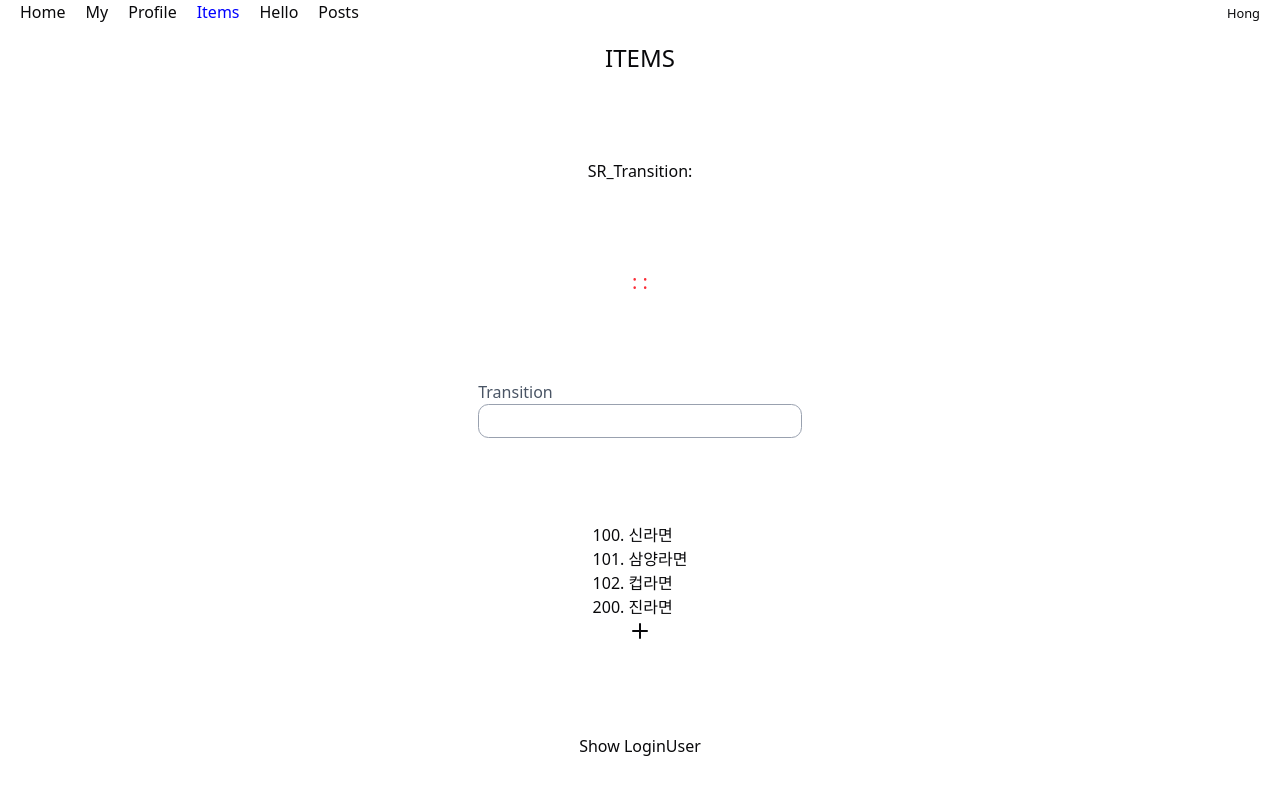
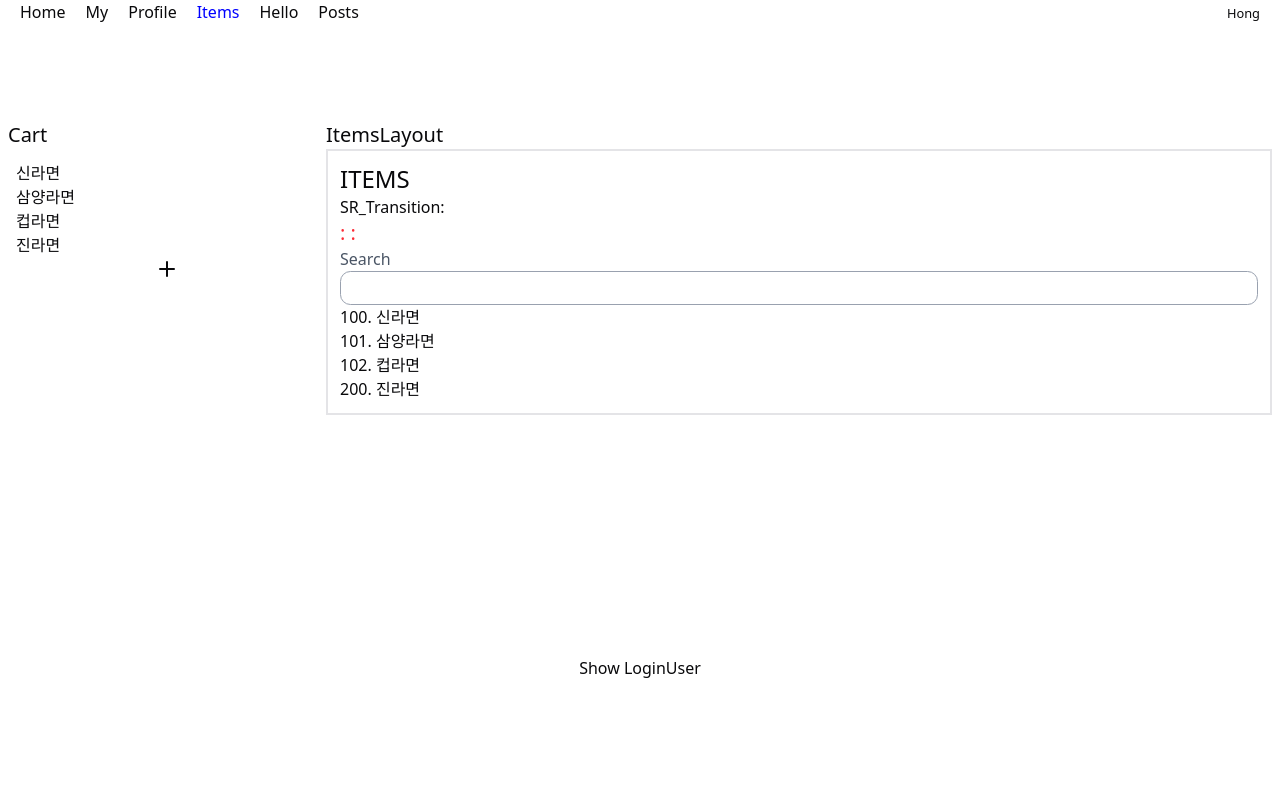
Before and after one commit to ujii/hana8, a React (Vite) app in the folder react/rbvite/: page /items in a window 1280 px wide. Shown: the top 794 px of the page. Built offline with nearby package versions, Linux system fonts and the light colour scheme.

Commit message:
Layout by Outlet

```diff
--- a/react/rbvite/src/App.tsx
+++ b/react/rbvite/src/App.tsx
@@ -11,6 +11,7 @@ import Profile from './components/Profile';
 import NotFound from './NotFound';
 import Items from './components/Items';
 import Item from './components/Item';
+import ItemLayout from './components/ItemLayout';
 
 function App() {
   const profileHandlerRef = useRef<ProfileHandler>(null);
@@ -27,7 +28,7 @@ function App() {
             path='/profile'
             element={<Profile ref={profileHandlerRef} />}
           />
-          <Route path='/items'>
+          <Route path='/items' element={<ItemLayout />}>
             <Route index element={<Items />} />
             <Route path=':id' element={<Item />} />
           </Route>
--- a/react/rbvite/src/components/Item.tsx
+++ b/react/rbvite/src/components/Item.tsx
@@ -16,7 +16,12 @@ import {
   SaveIcon,
 } from 'lucide-react';
 import LabelInput from './ui/LabelInput';
-import { Navigate, useNavigate, useParams } from 'react-router-dom';
+import {
+  Navigate,
+  useNavigate,
+  useParams,
+  useSearchParams,
+} from 'react-router-dom';
 import { Button } from './ui/button';
 
 export default function Item() {
@@ -24,8 +29,11 @@ export default function Item() {
     session: { cart },
   } = useSession();
   const navigate = useNavigate();
+  // q=111&p=222
   const params = useParams<{ id: string }>();
   const id = Number(params.id);
+  const [searchParam, setSearchParam] = useSearchParams({ q: '', p: 'xxx' });
+  console.log('🚀 ~ searchParam:', Object.fromEntries(searchParam.entries()));
 
   const { removeItem, saveItem } = useSession();
   const [isEditing, setEditing] = useState(!id);
@@ -35,6 +43,8 @@ export default function Item() {
 
   useEffect(() => {
     if (isEditing) nameRef.current?.focus();
+    // setSearchParam('q=100&p=200')
+    // setSearchParam({ q: '1000' });
   }, [isEditing]);
 
   const item = !id
@@ -87,7 +97,7 @@ export default function Item() {
     setEditing(false);
     setDirty(false);
 
-    if (!id) navigate(`/items/${savedId}`);
+    if (!id) navigate(`/items/${savedId}`, { replace: true });
   };
 
   const makeEdit = () => {
--- /dev/null
+++ b/react/rbvite/src/components/ItemLayout.tsx
@@ -0,0 +1,41 @@
+import { useSession } from '@/hooks/SessionContext';
+import { Link, Outlet, useNavigate } from 'react-router-dom';
+import Btn from './ui/Btn';
+import { PlusIcon } from 'lucide-react';
+
+export default function ItemLayout() {
+  const {
+    session: { cart },
+  } = useSession();
+
+  const navigate = useNavigate();
+
+  return (
+    <div className='w-full'>
+      <div className='grid grid-cols-4 gap-2'>
+        <div className='borderx'>
+          <h2 className='text-xl mb-3'>Cart</h2>
+          <ul className='ml-2'>
+            {cart.map(({ id, name }) => (
+              <li key={id}>
+                <Link to={`${id}`}>{name}</Link>
+              </li>
+            ))}
+            <li className='text-center'>
+              <Btn onClick={() => navigate('0')} className=''>
+                <PlusIcon />
+              </Btn>
+            </li>
+          </ul>
+        </div>
+
+        <div className='col-span-3'>
+          <h1 className='text-xl'>ItemsLayout</h1>
+          <div className='border-2 p-3'>
+            <Outlet />
+          </div>
+        </div>
+      </div>
+    </div>
+  );
+}
--- a/react/rbvite/src/components/Items.tsx
+++ b/react/rbvite/src/components/Items.tsx
@@ -42,26 +42,17 @@ export default function Items() {
           {searchStr} : {deferredStr} : {debouncedSearchStr}
         </h2>
       )}
-      <LabelInput
-        label='Transition'
-        onChange={handleSearch}
-        autoComplete='off'
-      />
+      <LabelInput label='Search' onChange={handleSearch} autoComplete='off' />
       <ul>
         {session.cart
           ?.filter((item) => item.name.includes(debouncedSearchStr))
           .map((item) => (
             <li key={item.id}>
-              <Link to={item.id.toString()}>
+              <Link to={`${item.id}?q=111`}>
                 {item.id}. {item.name}
               </Link>
             </li>
           ))}
-        <li className='text-center'>
-          <Btn onClick={() => navigate('0')} className=''>
-            <PlusIcon />
-          </Btn>
-        </li>
       </ul>
     </>
   );
```
